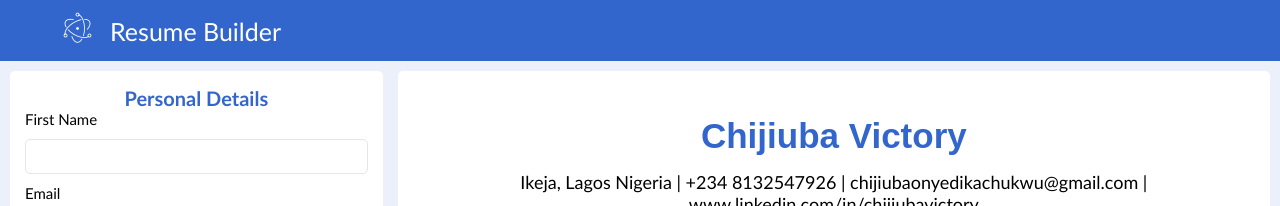
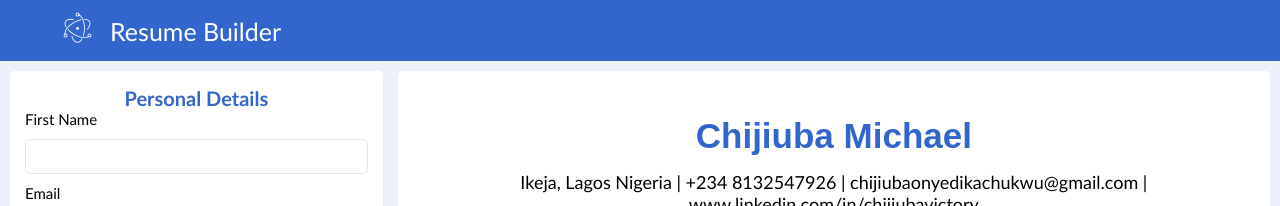
Before and after one commit to CHIJIUBA/resume_builder, a React (Vite) app: page / in a window 1280 px wide. Shown: the top 206 px of the page. Built offline with nearby package versions, Linux system fonts and the light colour scheme.

Commit message:
changed the name

```diff
--- a/src/components/ResumeBody.jsx
+++ b/src/components/ResumeBody.jsx
@@ -2,7 +2,7 @@ export function ResumeBody() {
     return (
         <section className="resumebody">
             <div className={"personalDetilsSection"}>
-                <h3 id={"fullName"}>Chijiuba Victory</h3>
+                <h3 id={"fullName"}>Chijiuba Michael</h3>
                 <p id={"addressDisplay"}><span>Ikeja, Lagos Nigeria</span> | <span>+234 8132547926</span> | <span>chijiubaonyedikachukwu@gmail.com</span> | <span>www.linkedin.com/in/chijiubavictory</span></p>
                 <p id={"summaryDisplay"}>A Computer Science graduate with fundamental knowledge of software design and development. Seeking to utilize broad
                 educational background with excellent analytical, technical, and programming skills to thrive as software engineer.</p>
```
